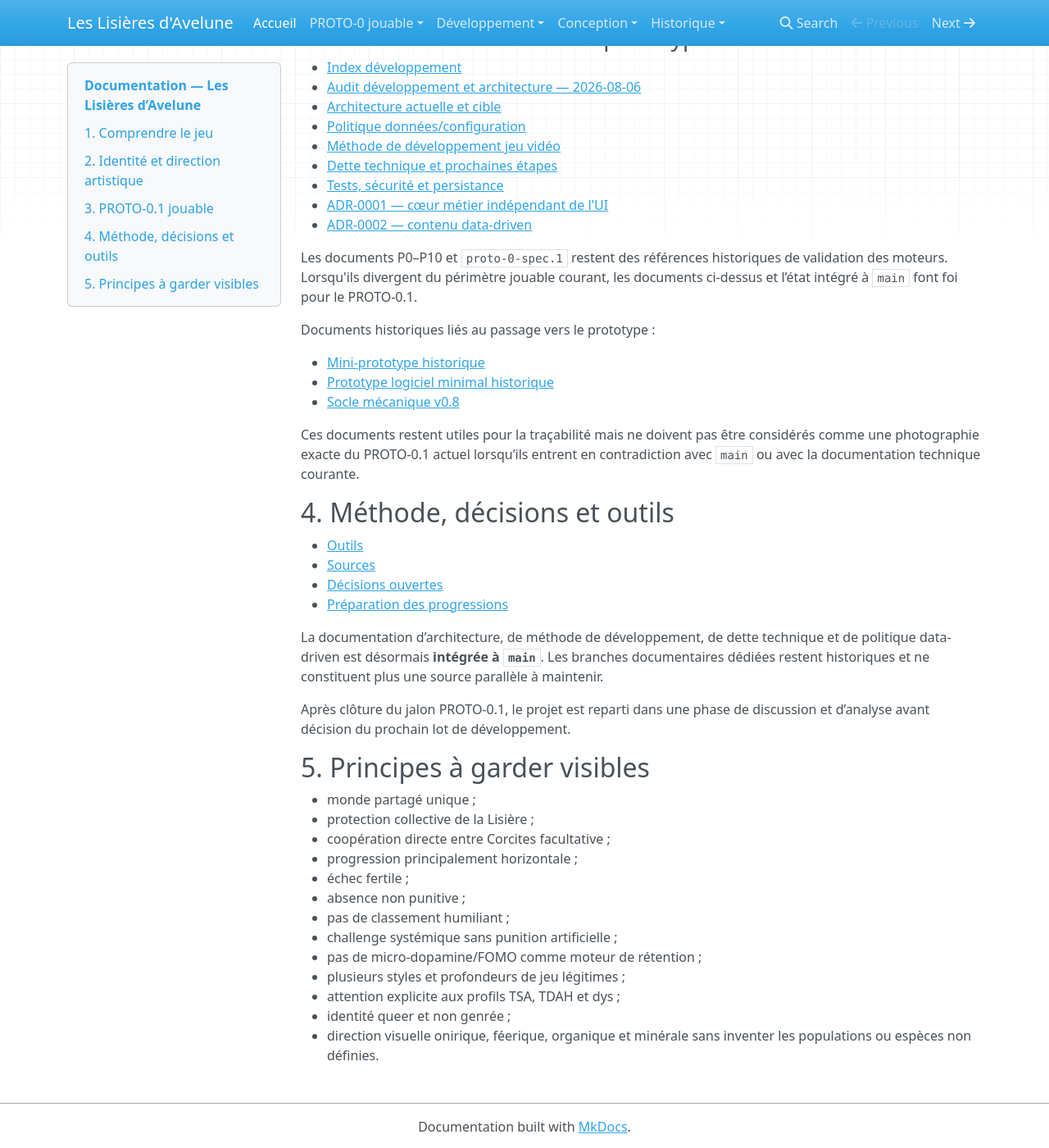
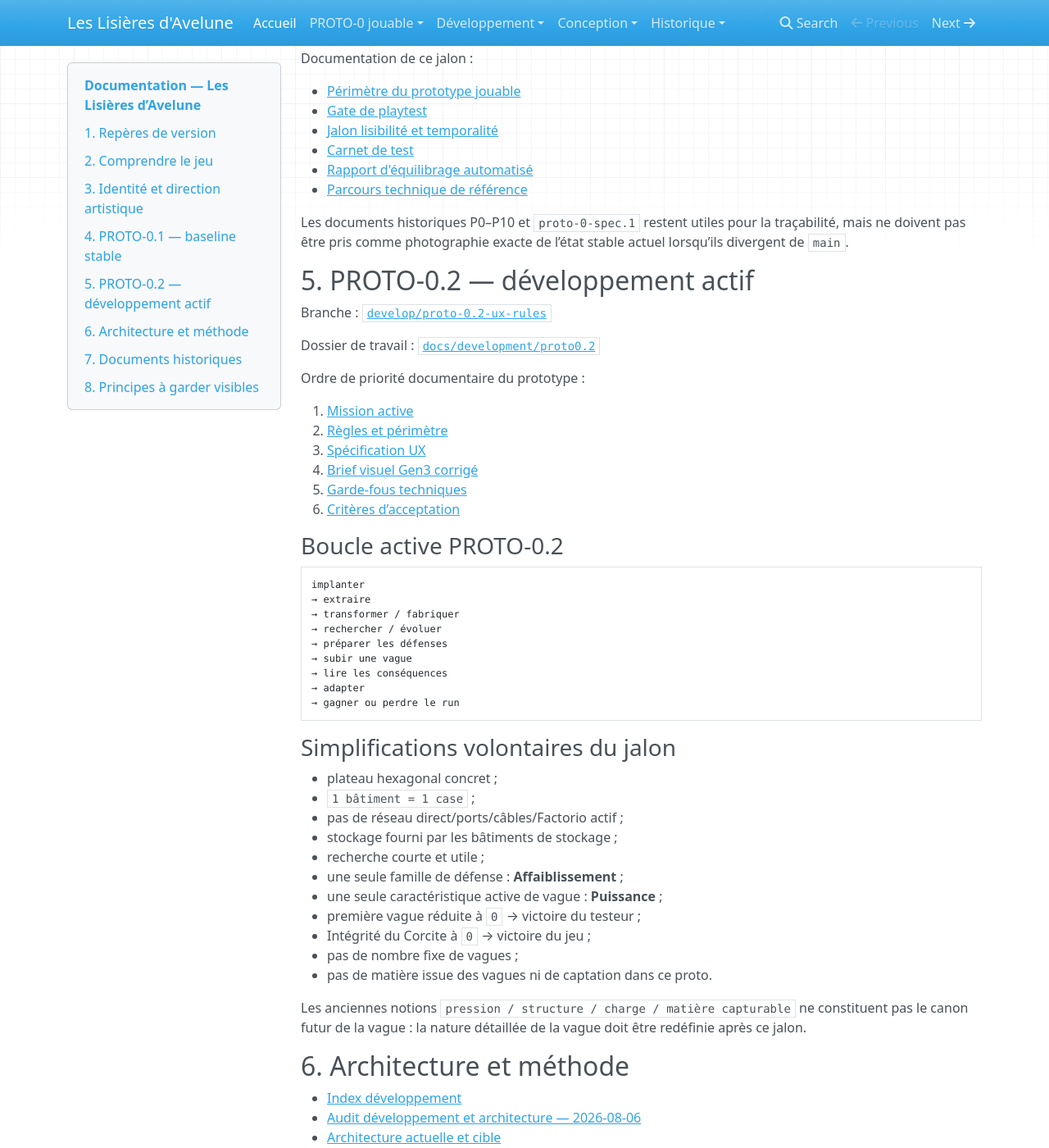
Before and after one commit to Abeliome-Officiel/les-lisieres-avelune, an MkDocs documentation site: the page built from docs/index.md, in a window 1280 px wide and 1400 px high, scrolled down 1125 px. Shown: the whole window at 82% size. Built offline with MkDocs 1.6.1, drawn with Linux system fonts in a browser that asks for light colours; nearby versions of some CDN libraries; some of the changed text lies outside the part shown.

Commit message:
docs: actualiser l’index PROTO-0.2

````diff
--- a/docs/index.md
+++ b/docs/index.md
@@ -1,10 +1,17 @@
 # Documentation — Les Lisières d’Avelune
 
-Cet index distingue les **principes et documents de conception**, les **jalons historiques** et le **PROTO-0.1 jouable intégré à `main`**.
+Cet index distingue les **principes de conception**, les **jalons jouables stables**, les **documents historiques** et le **développement actif PROTO-0.2**.
 
-Le `v0.8` reste un repère historique. La dernière baseline de conception figée avant le PROTO-0.1 est `v0.8.3`, tandis que la conception courante est **v0.8.3+** et continue d’évoluer avec les discussions et playtests.
+## 1. Repères de version
 
-## 1. Comprendre le jeu
+- `v0.8` : ancien jalon historique.
+- `v0.8.3` : dernière baseline de conception figée avant PROTO-0.1.
+- **PROTO-0.1** : jalon jouable intégré à `main` et actuellement déployé.
+- **PROTO-0.2** : développement actif sur `develop/proto-0.2-ux-rules`, non encore stable ni déployé comme référence.
+
+Le projet ne doit pas être présenté comme ayant déjà atteint une nouvelle version stable arbitraire telle que `v0.9`.
+
+## 2. Comprendre le jeu
 
 - [Vision actuelle](00_vision.md)
 - [Corps-cité](01_concept_corps_cite.md)
@@ -17,22 +24,23 @@ Le `v0.8` reste un repère historique. La dernière baseline de conception figé
 - [Trame RPG](14_trame_rpg.md)
 - [Passage et Lisière](15_lisiere_et_passage.md)
 
-## 2. Identité et direction artistique
+Ces documents portent la vision large du jeu. Lorsqu’un document de conception historique entre en contradiction avec le cahier actif PROTO-0.2, il ne doit pas être utilisé pour modifier le périmètre du prototype courant.
+
+## 3. Identité et direction artistique
 
 - [Charte graphique de travail](art/CHARTE_GRAPHIQUE.md)
 - [Assets GitHub](assets/README.md)
+- [Brief visuel PROTO-0.2 / Gen3 corrigé](development/proto0.2/06_VISUAL_BRIEF_GEN3.md)
 
 Direction actuelle : **poétique · onirique · féerique · organique · minérale · florale-abstraite · queer**.
 
-Le canon visuel provisoire interdit d’inventer humains/humanoïdes, habitants, faune ou espèces naturelles non définies.
+Pour PROTO-0.2, la composition Gen3 sert uniquement de référence ergonomique. Le Corcite doit rester non anthropomorphe ; éviter humains/humanoïdes, fantasy médiévale générique et esthétique industrielle sci-fi générique.
 
-## 3. PROTO-0.1 jouable
+## 4. PROTO-0.1 — baseline stable
 
-Le prototype logiciel réel est désormais **intégré à `main`**, qui constitue la source canonique du dépôt après la fusion de la PR #1.
+PROTO-0.1 reste la baseline logicielle actuellement intégrée à `main` et le prototype déployé de référence.
 
-La branche `develop/proto-0.1-playable` reste utile pour la traçabilité historique du développement du jalon, mais n’est plus la branche de référence courante.
-
-La documentation technique courante du prototype comprend :
+Documentation de ce jalon :
 
 - [Périmètre du prototype jouable](proto0/PROTO0_PLAYABLE_SCOPE.md)
 - [Gate de playtest](proto0/PROTO0_PLAYTEST_READY.md)
@@ -41,7 +49,54 @@ La documentation technique courante du prototype comprend :
 - [Rapport d'équilibrage automatisé](proto0/PROTO0_PLAYABLE_BALANCE_REPORT.md)
 - [Parcours technique de référence](proto0/PROTO0_PLAYABLE_REFERENCE_PLAYTHROUGH.md)
 
-### Architecture et méthode du prototype
+Les documents historiques P0–P10 et `proto-0-spec.1` restent utiles pour la traçabilité, mais ne doivent pas être pris comme photographie exacte de l’état stable actuel lorsqu’ils divergent de `main`.
+
+## 5. PROTO-0.2 — développement actif
+
+Branche : [`develop/proto-0.2-ux-rules`](https://github.com/Avelune-Officiel/les-lisieres-avelune/tree/develop/proto-0.2-ux-rules)
+
+Dossier de travail : [`docs/development/proto0.2`](development/proto0.2/README.md)
+
+Ordre de priorité documentaire du prototype :
+
+1. [Mission active](development/proto0.2/CURRENT_TASK.md)
+2. [Règles et périmètre](development/proto0.2/01_RULES_AND_SCOPE.md)
+3. [Spécification UX](development/proto0.2/02_UX_SPEC.md)
+4. [Brief visuel Gen3 corrigé](development/proto0.2/06_VISUAL_BRIEF_GEN3.md)
+5. [Garde-fous techniques](development/proto0.2/03_TECHNICAL_GUARDRAILS.md)
+6. [Critères d’acceptation](development/proto0.2/04_ACCEPTANCE.md)
+
+### Boucle active PROTO-0.2
+
+```text
+implanter
+→ extraire
+→ transformer / fabriquer
+→ rechercher / évoluer
+→ préparer les défenses
+→ subir une vague
+→ lire les conséquences
+→ adapter
+→ gagner ou perdre le run
+```
+
+### Simplifications volontaires du jalon
+
+- plateau hexagonal concret ;
+- `1 bâtiment = 1 case` ;
+- pas de réseau direct/ports/câbles/Factorio actif ;
+- stockage fourni par les bâtiments de stockage ;
+- recherche courte et utile ;
+- une seule famille de défense : **Affaiblissement** ;
+- une seule caractéristique active de vague : **Puissance** ;
+- première vague réduite à `0` → victoire du testeur ;
+- Intégrité du Corcite à `0` → victoire du jeu ;
+- pas de nombre fixe de vagues ;
+- pas de matière issue des vagues ni de captation dans ce proto.
+
+Les anciennes notions `pression / structure / charge / matière capturable` ne constituent pas le canon futur de la vague : la nature détaillée de la vague doit être redéfinie après ce jalon.
+
+## 6. Architecture et méthode
 
 - [Index développement](development/README.md)
 - [Audit développement et architecture — 2026-08-06](development/AUDIT_DEVELOPPEMENT_ARCHITECTURE_2026-08-06.md)
@@ -53,28 +108,15 @@ La documentation technique courante du prototype comprend :
 - [ADR-0001 — cœur métier indépendant de l'UI](development/adr/ADR-0001-FUNCTIONAL-CORE.md)
 - [ADR-0002 — contenu data-driven](development/adr/ADR-0002-DATA-DRIVEN-CONTENT.md)
 
-Les documents P0–P10 et `proto-0-spec.1` restent des références historiques de validation des moteurs. Lorsqu'ils divergent du périmètre jouable courant, les documents ci-dessus et l’état intégré à `main` font foi pour le PROTO-0.1.
-
-Documents historiques liés au passage vers le prototype :
+## 7. Documents historiques
 
 - [Mini-prototype historique](07_prototype_mvp.md)
 - [Prototype logiciel minimal historique](16_proto_minimal.md)
 - [Socle mécanique v0.8](13_socle_mecanique_v0.8.md)
 
-Ces documents restent utiles pour la traçabilité mais ne doivent pas être considérés comme une photographie exacte du PROTO-0.1 actuel lorsqu’ils entrent en contradiction avec `main` ou avec la documentation technique courante.
+Ces fichiers sont conservés pour la traçabilité. Ils ne doivent pas reprendre autorité sur un jalon actif lorsqu’une source plus récente les contredit.
 
-## 4. Méthode, décisions et outils
-
-- [Outils](08_outils_et_wiki.md)
-- [Sources](09_sources.md)
-- [Décisions ouvertes](11_decisions_a_valider.md)
-- [Préparation des progressions](12_preparation_arbres.md)
-
-La documentation d’architecture, de méthode de développement, de dette technique et de politique data-driven est désormais **intégrée à `main`**. Les branches documentaires dédiées restent historiques et ne constituent plus une source parallèle à maintenir.
-
-Après clôture du jalon PROTO-0.1, le projet est reparti dans une phase de discussion et d’analyse avant décision du prochain lot de développement.
-
-## 5. Principes à garder visibles
+## 8. Principes à garder visibles
 
 - monde partagé unique ;
 - protection collective de la Lisière ;
@@ -88,4 +130,4 @@ Après clôture du jalon PROTO-0.1, le projet est reparti dans une phase de disc
 - plusieurs styles et profondeurs de jeu légitimes ;
 - attention explicite aux profils TSA, TDAH et dys ;
 - identité queer et non genrée ;
-- direction visuelle onirique, féerique, organique et minérale sans inventer les populations ou espèces non définies.
+- direction visuelle onirique, féerique, organique et minérale.
````
